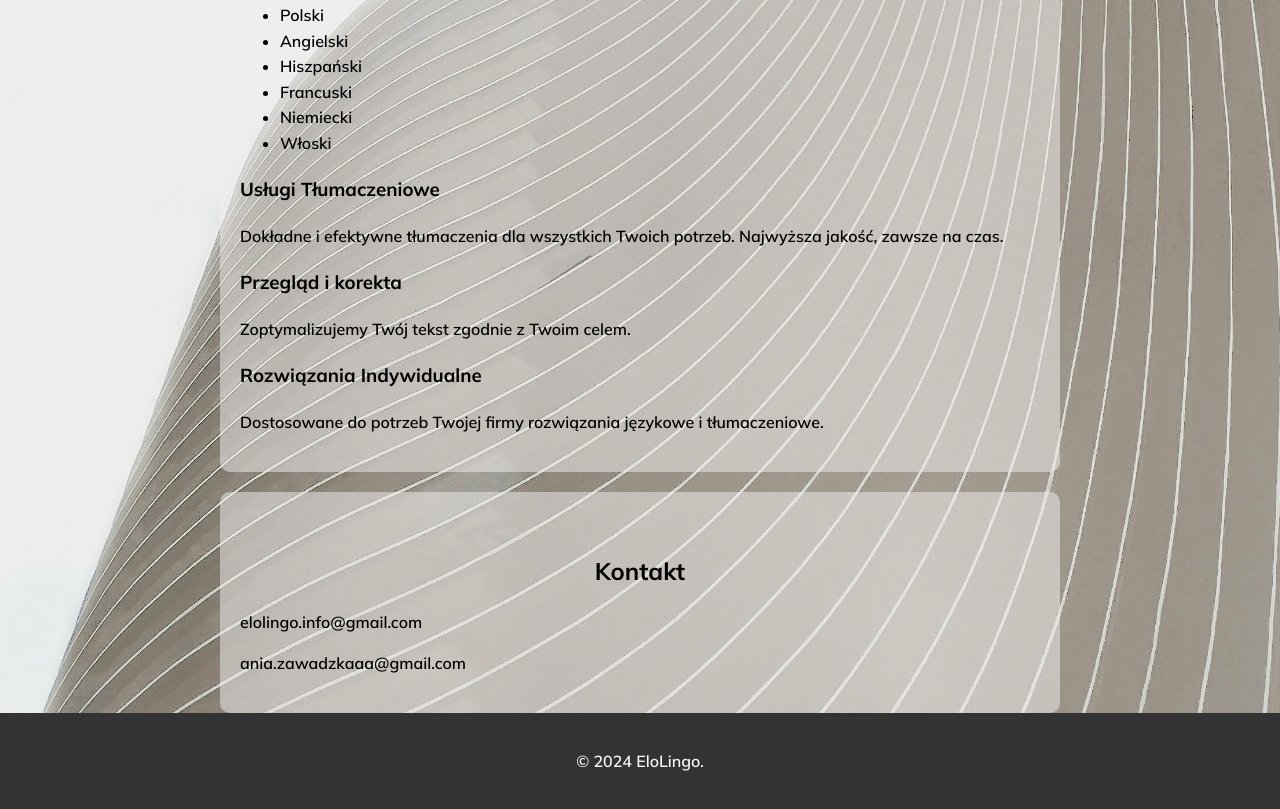
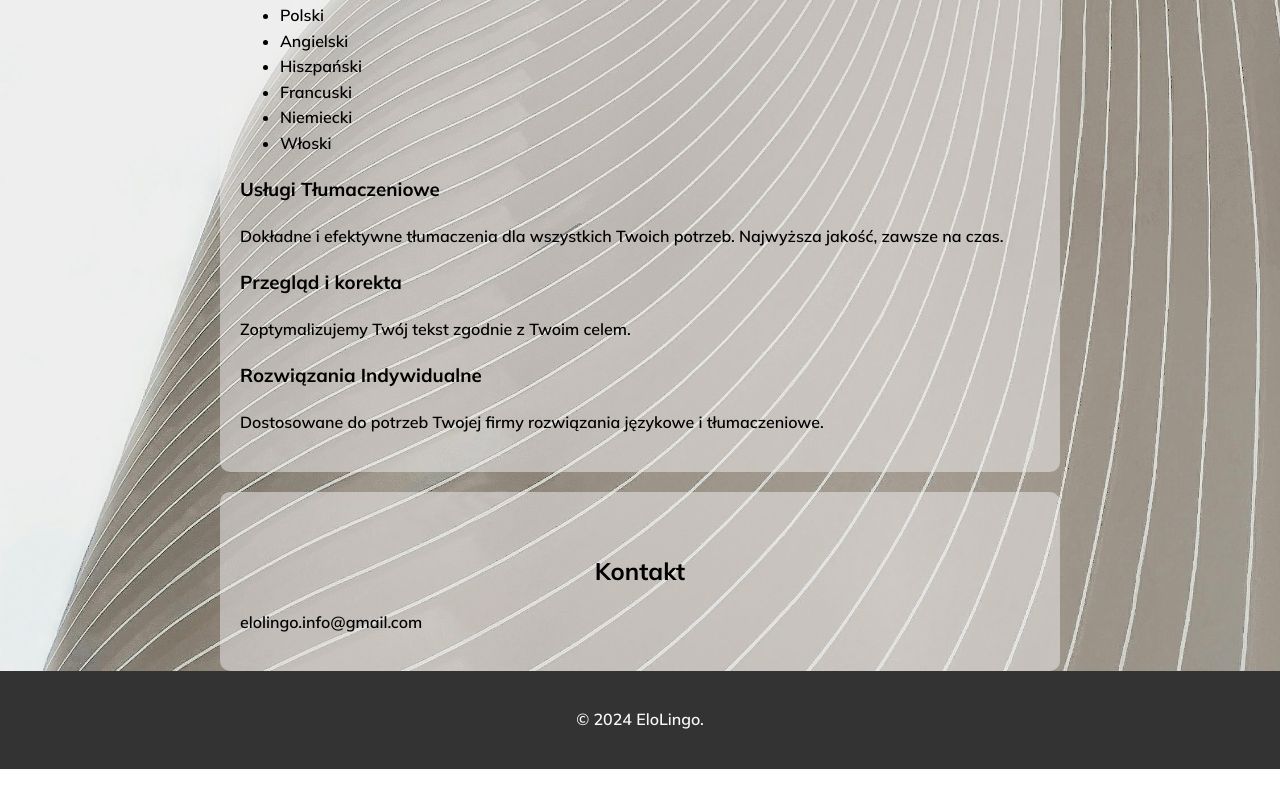
Before and after one commit to aniazaw/aniazaw.github.io, a plain HTML site: page index.html in a window 1280 px wide. Shown: the part 1544-2353 px from the top of the page. After the commit the page ends 2313 px from the top, so only its background shows below. Drawn offline with Linux system fonts and the light colour scheme; a script that the page names is missing.

Commit message:
Update index.html

```diff
--- a/index.html
+++ b/index.html
@@ -83,7 +83,6 @@
     <section id="contact" class="container">
         <h2>Kontakt</h2>
         <p>elolingo.info@gmail.com</p>
-        <p>ania.zawadzkaaa@gmail.com</p>
     </section>
 
     <footer>
```
